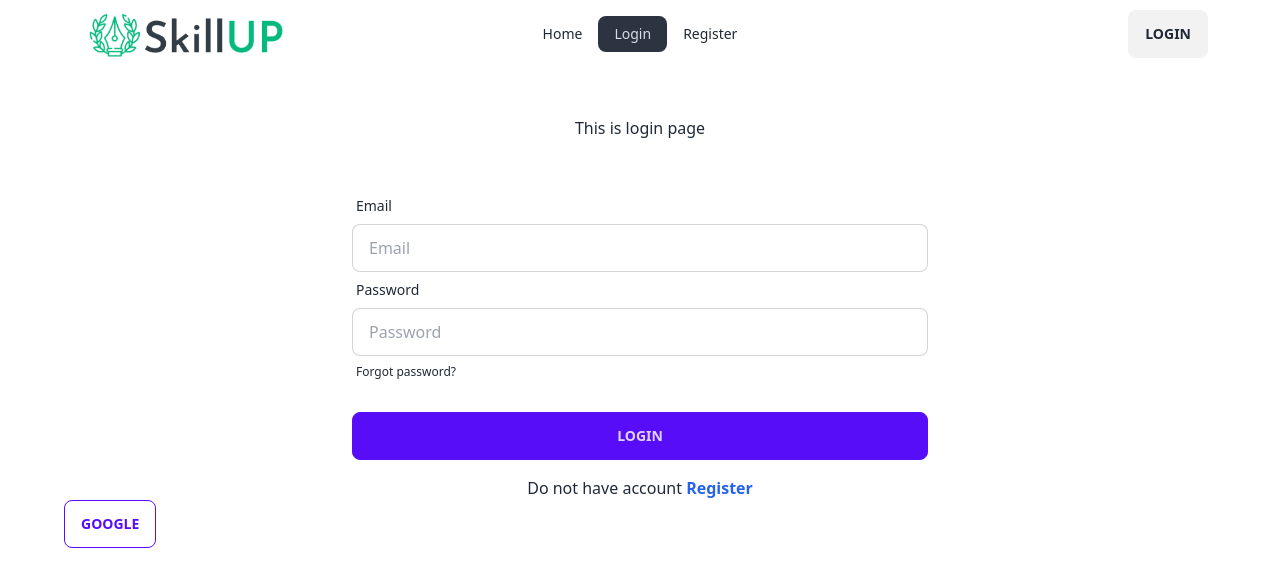
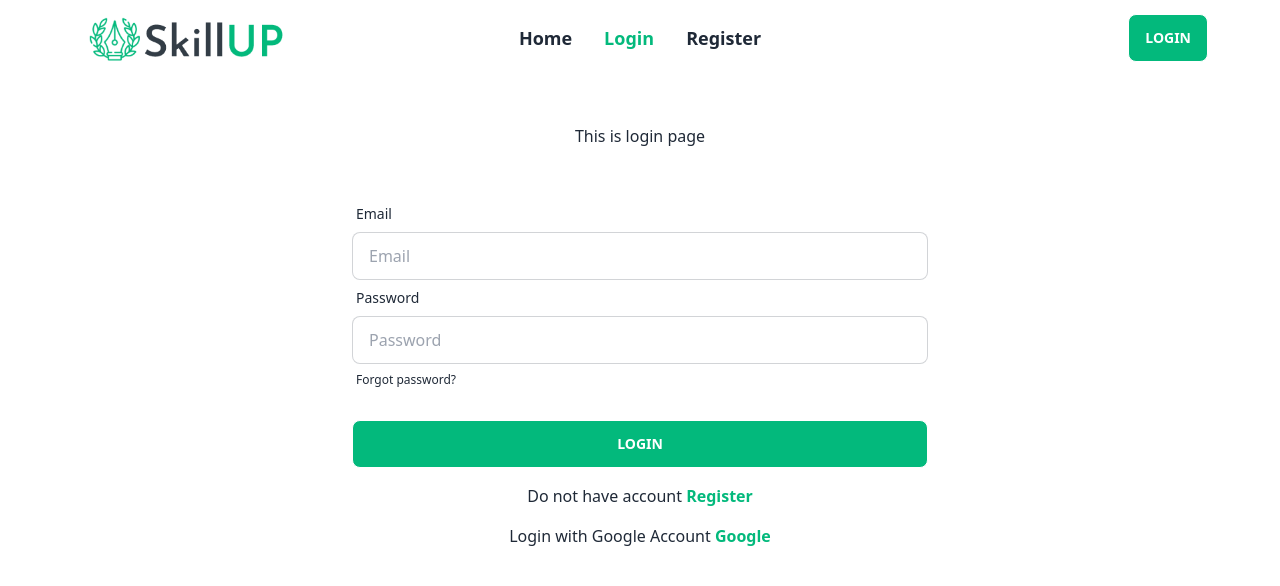
Before and after one commit to sohelranaweb/event-management, a React (Vite) app: page /login in a window 1280 px wide. Shown: the top 586 px of the page. Built offline with nearby package versions, Linux system fonts and the light colour scheme; no server answers.

Commit message:
error page added

```diff
--- a/src/pages/Banner/Banner.jsx
+++ b/src/pages/Banner/Banner.jsx
@@ -17,7 +17,6 @@ const Banner = () => {
             Empower Minds is to inspire, educate, and empower individuals of all
             ages on their journey toward educational excellence.
           </p>
-          <button className="btn btn-primary">Get Started</button>
         </div>
       </div>
     </div>
--- /dev/null
+++ b/src/pages/ErrorPage/ErrorPage.jsx
@@ -0,0 +1,19 @@
+import { Link } from "react-router-dom";
+
+const ErrorPage = () => {
+  return (
+    <div className=" mt-24">
+      <h1 className="text-3xl text-red-500 text-center">
+        Something went wrong!! 404
+      </h1>
+      <p className="text-center text-xl">
+        Go Back{" "}
+        <Link to="/" className="text-2xl text-[#03b97c] font-semibold">
+          Home
+        </Link>
+      </p>
+    </div>
+  );
+};
+
+export default ErrorPage;
--- a/src/pages/Home/Footer.jsx
+++ b/src/pages/Home/Footer.jsx
@@ -1,23 +1,14 @@
+import { Link } from "react-router-dom";
+import logo from "../../assets/logo.png";
+
 const Footer = () => {
   return (
     <footer className="footer p-10 bg-neutral text-neutral-content">
       <aside>
-        <svg
-          width="50"
-          height="50"
-          viewBox="0 0 24 24"
-          xmlns="http://www.w3.org/2000/svg"
-          fillRule="evenodd"
-          clipRule="evenodd"
-          className="fill-current"
-        >
-          <path d="M22.672 15.226l-2.432.811.841 2.515c.33 1.019-.209 2.127-1.23 2.456-1.15.325-2.148-.321-2.463-1.226l-.84-2.518-5.013 1.677.84 2.517c.391 1.203-.434 2.542-1.831 2.542-.88 0-1.601-.564-1.86-1.314l-.842-2.516-2.431.809c-1.135.328-2.145-.317-2.463-1.229-.329-1.018.211-2.127 1.231-2.456l2.432-.809-1.621-4.823-2.432.808c-1.355.384-2.558-.59-2.558-1.839 0-.817.509-1.582 1.327-1.846l2.433-.809-.842-2.515c-.33-1.02.211-2.129 1.232-2.458 1.02-.329 2.13.209 2.461 1.229l.842 2.515 5.011-1.677-.839-2.517c-.403-1.238.484-2.553 1.843-2.553.819 0 1.585.509 1.85 1.326l.841 2.517 2.431-.81c1.02-.33 2.131.211 2.461 1.229.332 1.018-.21 2.126-1.23 2.456l-2.433.809 1.622 4.823 2.433-.809c1.242-.401 2.557.484 2.557 1.838 0 .819-.51 1.583-1.328 1.847m-8.992-6.428l-5.01 1.675 1.619 4.828 5.011-1.674-1.62-4.829z"></path>
-        </svg>
-        <p>
-          ACME Industries Ltd.
-          <br />
-          Providing reliable tech since 1992
-        </p>
+        <Link to="/">
+          <img className="w-[160px]" src={logo} alt="" />
+        </Link>
+        <p className="mt-3">SkillUp empowers growth and learning.</p>
       </aside>
       <nav>
         <header className="footer-title">Social</header>
--- a/src/pages/Home/Home.jsx
+++ b/src/pages/Home/Home.jsx
@@ -27,8 +27,8 @@ const Home = () => {
         ))}
       </div>
       <div className="mt-24 mb-8">
-        <h1 className="text-center">Latest News and Events</h1>
-        <p className="text-center">
+        <h1 className="text-center text-3xl">Latest News and Events</h1>
+        <p className="text-center text-lg">
           Stay updated with the latest education news and events, empowering
           lifelong <br /> learning and educational advancements.
         </p>
@@ -39,14 +39,16 @@ const Home = () => {
         ))}
       </div>
       <div className="mt-24 mb-8">
-        <h1 className="text-center">Our Students Reviews</h1>
-        <p className="text-center">
+        <h1 className="text-center text-3xl">Our Students Reviews</h1>
+        <p className="text-center text-lg">
           Stay updated with the latest education news and events, empowering
           lifelong <br /> learning and educational advancements.
         </p>
       </div>
       <StudentsReviews></StudentsReviews>
-      <Footer></Footer>
+      <div className="mt-12">
+        <Footer></Footer>
+      </div>
 
       {/* https://demoapus1.com/skillup/ */}
     </div>
--- a/src/pages/Home/LatestEvent.jsx
+++ b/src/pages/Home/LatestEvent.jsx
@@ -13,7 +13,10 @@ const LatestEvent = ({ event }) => {
         {description.length > 100 ? (
           <p>
             {description.slice(0, 70)}{" "}
-            <Link to={`/latestEvent/${id}`} className="text-blue-700 font-bold">
+            <Link
+              to={`/latestEvent/${id}`}
+              className="text-[#03b97c] font-bold text-xl"
+            >
               Know More...
             </Link>
           </p>
--- a/src/pages/Home/ServiceCard.jsx
+++ b/src/pages/Home/ServiceCard.jsx
@@ -14,7 +14,9 @@ const ServiceCard = ({ service }) => {
           <div className="card-actions justify-end items-center">
             <p>Price: {price}</p>
             <Link to={`/courseDetails/${id}`}>
-              <button className="btn btn-primary">Course Details</button>
+              <button className="btn text-white btn-outline bg-[#03b97c]">
+                Course Details
+              </button>
             </Link>
           </div>
         </div>
--- a/src/pages/Login/Login.jsx
+++ b/src/pages/Login/Login.jsx
@@ -21,6 +21,7 @@ const Login = () => {
     signIn(email, password)
       .then((result) => {
         console.log(result.user);
+
         navigate(location?.state ? location.state : "/");
       })
       .catch((error) => {
@@ -34,6 +35,7 @@ const Login = () => {
     signInWithGoogle()
       .then((result) => {
         console.log(result.user);
+
         navigate(location?.state ? location.state : "/");
       })
       .catch((error) => {
@@ -77,23 +79,25 @@ const Login = () => {
             </label>
           </div>
           <div className="form-control mt-6">
-            <button className="btn btn-primary">Login</button>
+            <button className="btn text-white btn-outline bg-[#03b97c]">
+              Login
+            </button>
           </div>
         </form>
         <p className="text-center mt-4">
           Do not have account{" "}
-          <Link className=" font-bold text-blue-600" to="/register">
+          <Link className=" font-bold text-[#03b97c]" to="/register">
             Register
           </Link>
         </p>
       </div>
       <ToastContainer></ToastContainer>
-      <button
-        onClick={handleloginGoogle}
-        className="btn btn-outline btn-primary"
-      >
-        Google
-      </button>
+      <p className="text-center mt-4">
+        Login with Google Account {""}
+        <Link onClick={handleloginGoogle} className=" font-bold text-[#03b97c]">
+          Google
+        </Link>
+      </p>
     </div>
   );
 };
--- a/src/pages/Register/Register.jsx
+++ b/src/pages/Register/Register.jsx
@@ -102,12 +102,14 @@ const Register = () => {
             </label>
           </div>
           <div className="form-control mt-6">
-            <button className="btn btn-primary">Register</button>
+            <button className="btn text-white btn-outline bg-[#03b97c]">
+              Register
+            </button>
           </div>
         </form>
         <p className="text-center mt-4">
           Already have account? {""}
-          <Link className=" font-bold text-blue-600 " to="/login">
+          <Link className=" font-bold text-[#03b97c] " to="/login">
             Login
           </Link>
         </p>
--- a/src/pages/Shared/Navbar/Navbar.jsx
+++ b/src/pages/Shared/Navbar/Navbar.jsx
@@ -12,13 +12,46 @@ const Navbar = () => {
   const navLinks = (
     <>
       <li>
-        <NavLink to="/">Home</NavLink>
+        <NavLink
+          to="/"
+          className={({ isActive, isPending }) =>
+            isPending
+              ? "pending"
+              : isActive
+              ? "text-[#03b97c]  text-lg font-bold"
+              : "text-lg font-bold"
+          }
+        >
+          Home
+        </NavLink>
       </li>
       <li>
-        <NavLink to="/login">Login</NavLink>
+        <NavLink
+          to="/login"
+          className={({ isActive, isPending }) =>
+            isPending
+              ? "pending"
+              : isActive
+              ? "text-[#03b97c]  text-lg font-bold"
+              : "text-lg font-bold"
+          }
+        >
+          Login
+        </NavLink>
       </li>
       <li>
-        <NavLink to="/register">Register</NavLink>
+        <NavLink
+          to="/register"
+          className={({ isActive, isPending }) =>
+            isPending
+              ? "pending"
+              : isActive
+              ? "text-[#03b97c]  text-lg font-bold"
+              : "text-lg font-bold"
+          }
+        >
+          Register
+        </NavLink>
       </li>
     </>
   );
@@ -59,12 +92,17 @@ const Navbar = () => {
       <div className="navbar-end">
         <div className="mr-2">{user && <span>{user.email}</span>}</div>
         {user ? (
-          <button onClick={handleSignOut} className="btn">
+          <button
+            onClick={handleSignOut}
+            className="btn text-white btn-outline bg-[#03b97c]"
+          >
             Sign OUt
           </button>
         ) : (
           <Link to="/login">
-            <button className="btn">Login</button>
+            <button className="btn text-white btn-outline bg-[#03b97c]">
+              Login
+            </button>
           </Link>
         )}
       </div>
--- a/src/routes/Routes.jsx
+++ b/src/routes/Routes.jsx
@@ -7,11 +7,13 @@ import Register from "../pages/Register/Register";
 import CourseDetails from "../pages/CourseDetails/CourseDetails";
 import UpCommingEvent from "../pages/UpcommingEvent/UpCommingEvent";
 import PrivateRoute from "./PrivateRoute";
+import ErrorPage from "../pages/ErrorPage/ErrorPage";
 
 const router = createBrowserRouter([
   {
     path: "/",
     element: <Root></Root>,
+    errorElement: <ErrorPage></ErrorPage>,
     children: [
       {
         path: "/",
```
Also changed, not shown: 1 other file (tests, documents, lock files or other folders).
